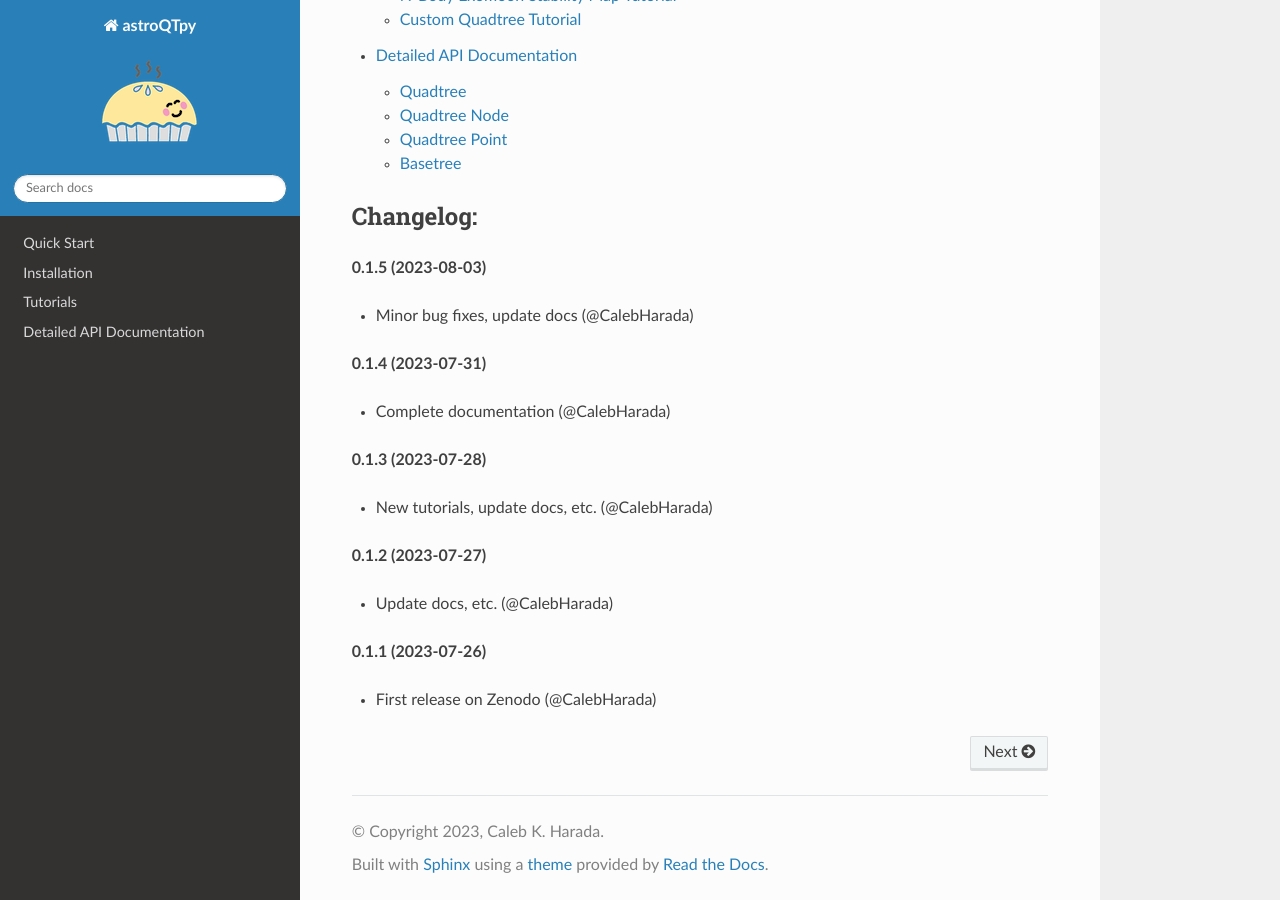
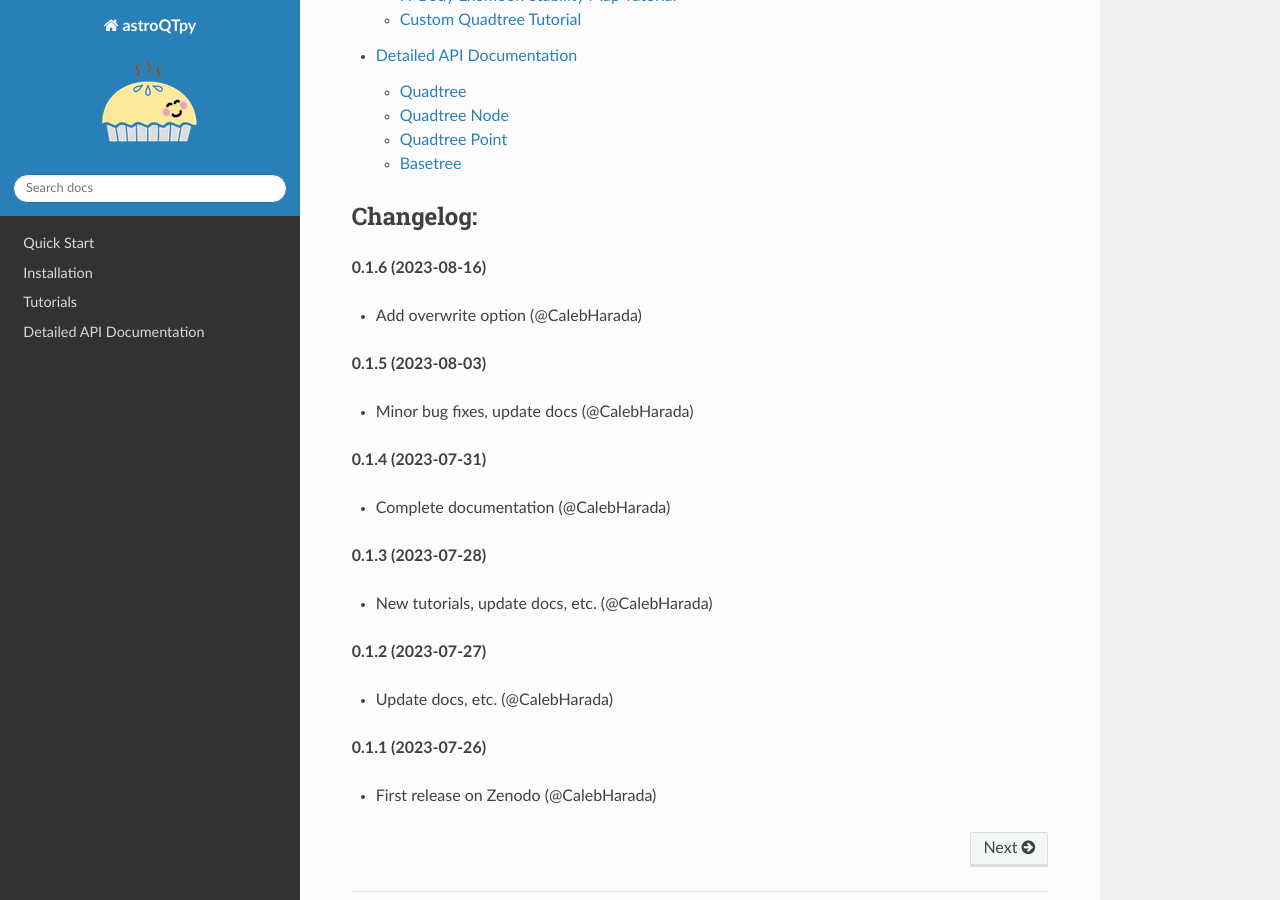
Before and after one commit to CalebHarada/astroQTpy, a Sphinx documentation site: the page built from docs/index.rst, in a window 1280 px wide and 900 px high, scrolled down 3143 px. Built offline with Sphinx 7.4.7 and the Read the Docs theme 2.0.0, drawn with Linux system fonts in a browser that asks for light colours.

Commit message:
versioning, changelog updates

```diff
--- a/astroqtpy/__init__.py
+++ b/astroqtpy/__init__.py
@@ -1,4 +1,4 @@
-__version__ = "0.1.5"
+__version__ = "0.1.6"
 
 ## TO DO:
 ##     - update readthedocs
--- a/docs/conf.py
+++ b/docs/conf.py
@@ -23,7 +23,7 @@ author = 'Caleb K. Harada'
 root_doc = 'index'
 
 # The full version, including alpha/beta/rc tags
-release = '0.1.5'
+release = '0.1.6'
 
 
 # -- General configuration ---------------------------------------------------
--- a/docs/index.rst
+++ b/docs/index.rst
@@ -141,6 +141,10 @@ User Guide:
 Changelog:
 ++++++++++
 
+**0.1.6 (2023-08-16)**
+
+- Add overwrite option (@CalebHarada)
+
 **0.1.5 (2023-08-03)**
 
 - Minor bug fixes, update docs (@CalebHarada)
```
